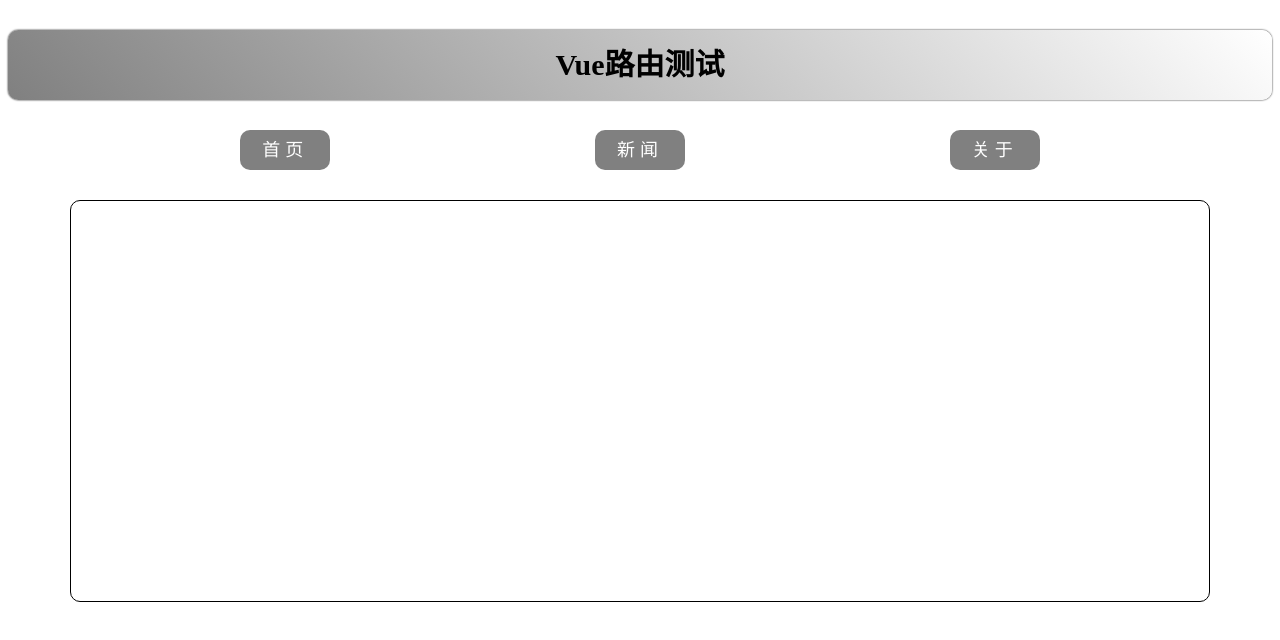
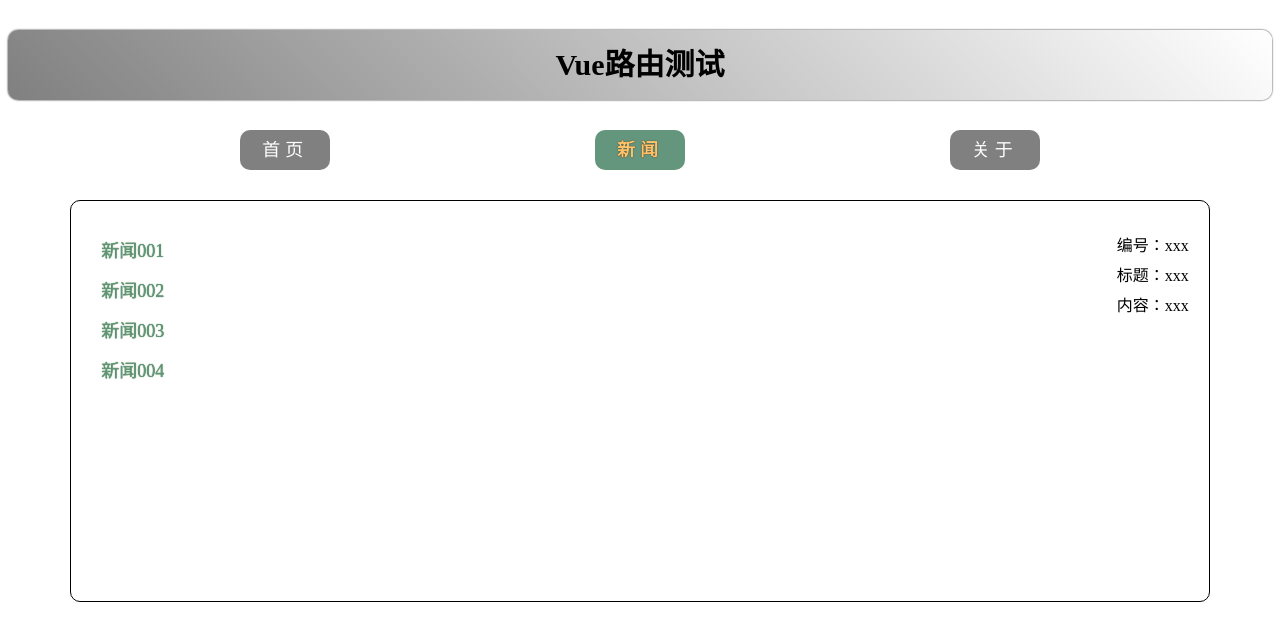
Before and after one commit to Mht-2025/Vue3-test, a Vue app: page /news/detail in a window 1280 px wide. Before the commit this address had no page. Shown: the top 640 px of the page. Built offline with nearby package versions, Linux system fonts and the light colour scheme; the HTML template or start-up script is replaced by a standard one.

Commit message:
路由嵌套

```diff
--- a/src/App.vue
+++ b/src/App.vue
@@ -5,10 +5,16 @@
     <div class="navigate">
       <!-- RouterLink组件代替传统在a标签，
         active-class="xiaozhupeiqi"：当路由匹配成功时，就会添加该类名
+        to：路由地址
+        第一种：to的字符串写法
+        <router-link active-class="active" to="/home">主页</router-link>
+        第二种：to的对象写法
+        <router-link active-class="active" :to="{path:'/home'}">Home</router-link>
+        <RouterLink :to="{ path: '/about' }" active-class="xiaozhupeiqi">关于</RouterLink>
        -->
       <RouterLink to="/home" active-class="xiaozhupeiqi">首页</RouterLink>
-      <RouterLink to="/news" active-class="xiaozhupeiqi">新闻</RouterLink>
-      <RouterLink to="/about" active-class="xiaozhupeiqi">关于</RouterLink>
+      <RouterLink :to="{ name: 'xinwen' }" active-class="xiaozhupeiqi">新闻</RouterLink>
+      <RouterLink :to="{ path: '/about' }" active-class="xiaozhupeiqi">关于</RouterLink>
     </div>
     <!-- 展示区 -->
     <div class="main-content">
--- a/src/components/News.vue
+++ /dev/null
@@ -1,41 +0,0 @@
-<template>
-  <div class="news">
-    <ul>
-      <li><a href="#">新闻001</a></li>
-      <li><a href="#">新闻002</a></li>
-      <li><a href="#">新闻003</a></li>
-      <li><a href="#">新闻004</a></li>
-    </ul>
-  </div>
-</template>
-
-<script setup lang="ts" name="News"></script>
-
-<style scoped>
-/* 新闻 */
-.news {
-  padding: 0 20px;
-  display: flex;
-  justify-content: space-between;
-  height: 100%;
-}
-.news ul {
-  margin-top: 30px;
-  list-style: none;
-  padding-left: 10px;
-}
-.news li > a {
-  font-size: 18px;
-  line-height: 40px;
-  text-decoration: none;
-  color: #64967e;
-  text-shadow: 0 0 1px rgb(0, 84, 0);
-}
-.news-content {
-  width: 70%;
-  height: 90%;
-  border: 1px solid;
-  margin-top: 20px;
-  border-radius: 10px;
-}
-</style>
--- a/src/components/About.vue
+++ b/src/pages/About.vue
@@ -4,7 +4,15 @@
   </div>
 </template>
 
-<script setup lang="ts" name="About"></script>
+<script setup lang="ts" name="About">
+import { onBeforeMount, onUnmounted } from "vue";
+onBeforeMount(() => {
+  console.log("挂载了");
+});
+onUnmounted(() => {
+  console.log("卸载了");
+});
+</script>
 
 <style scoped>
 .about {
--- /dev/null
+++ b/src/pages/Detail.vue
@@ -0,0 +1,20 @@
+<template>
+  <ul class="news-list">
+    <li>编号：xxx</li>
+    <li>标题：xxx</li>
+    <li>内容：xxx</li>
+  </ul>
+</template>
+
+<script setup lang="ts" name="About"></script>
+
+<style scoped>
+.news-list {
+  list-style: none;
+  padding-left: 20px;
+}
+
+.news-list > li {
+  line-height: 30px;
+}
+</style>
--- /dev/null
+++ b/src/pages/News.vue
@@ -0,0 +1,50 @@
+<template>
+  <div class="news">
+    <ul>
+      <li v-for="p in newsList" :key="p.id">
+        <router-link to="/news/detail">{{ p.tital }}</router-link>
+      </li>
+    </ul>
+    <router-view></router-view>
+  </div>
+</template>
+
+<script setup lang="ts" name="News">
+import { reactive } from "vue";
+
+const newsList = reactive([
+  { id: "jhehofkg01", tital: "新闻001", content: "新闻内容001" },
+  { id: "jhehofkg02", tital: "新闻002", content: "新闻内容002" },
+  { id: "jhehofkg03", tital: "新闻003", content: "新闻内容003" },
+  { id: "jhehofkg04", tital: "新闻004", content: "新闻内容004" },
+]);
+</script>
+
+<style scoped>
+/* 新闻 */
+.news {
+  padding: 0 20px;
+  display: flex;
+  justify-content: space-between;
+  height: 100%;
+}
+.news ul {
+  margin-top: 30px;
+  list-style: none;
+  padding-left: 10px;
+}
+.news li > a {
+  font-size: 18px;
+  line-height: 40px;
+  text-decoration: none;
+  color: #64967e;
+  text-shadow: 0 0 1px rgb(0, 84, 0);
+}
+.news-content {
+  width: 70%;
+  height: 90%;
+  border: 1px solid;
+  margin-top: 20px;
+  border-radius: 10px;
+}
+</style>
--- a/src/router/index.ts
+++ b/src/router/index.ts
@@ -3,9 +3,10 @@
 // 第一步：引入createRouter
 import { createRouter ,createWebHistory} from "vue-router";
 // 引入一个一个可能要呈现的组件
-import Home from "@/components/Home.vue";
-import About from "@/components/About.vue";
-import News from "@/components/News.vue";
+import Home from "@/pages/Home.vue";
+import About from "@/pages/About.vue";
+import News from "@/pages/News.vue";
+import Detail from "@/pages/Detail.vue";
 
 // 第二部 ：创建路由器
 const router = createRouter({
@@ -13,20 +14,32 @@ const router = createRouter({
   // 管理的路由
   routes:[//一个一个的路由规则
     {
+      // 路由名称
       // path:'路径',
       // component: 对应的具体组件
+      name:'zhuye',
       path:'/home',
       component:Home
     },
     {
+      name:'xinwen',
       path:'/news',
-      component:News
+      component:News,
+      children:[
+        {
+          name:'xinwenxiangqing',
+          path:'detail',
+          component:Detail,
+        }
+      ]
     },
+
     {
+      name:'guanyu',
       path:'/about',
       component:About
     }
   ]
 })
-
+// 暴露出去
 export default router;
```
Also changed, not shown: src/pages/Home.vue (renamed from src/components/Home.vue).
